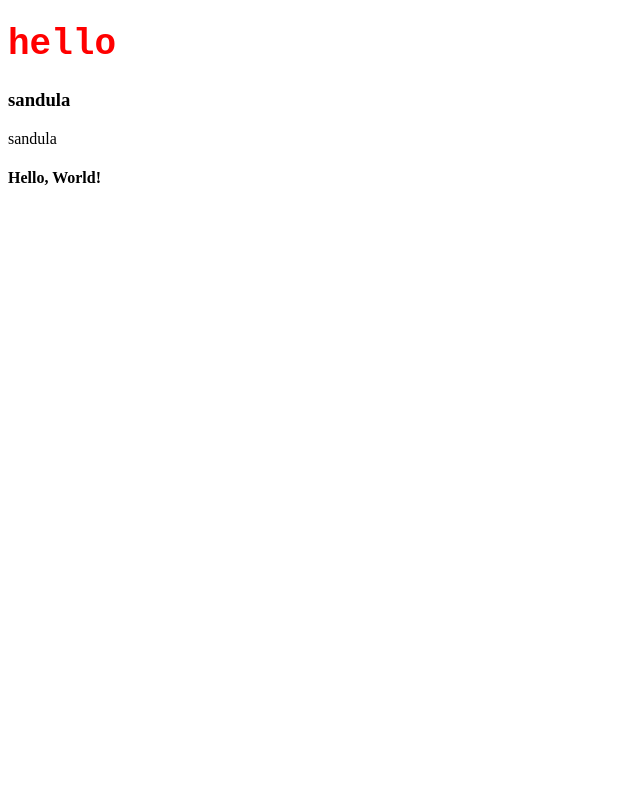
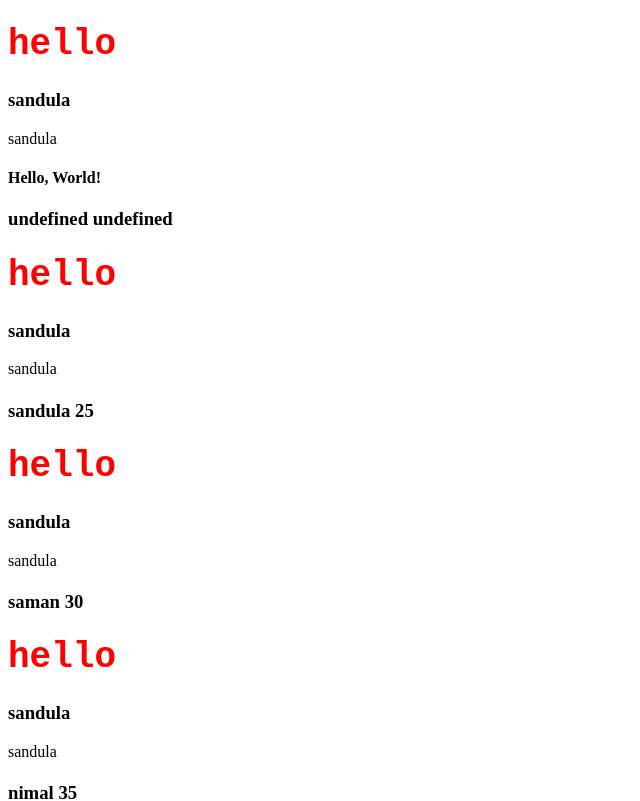
Before and after one commit to sandula-sanchana/RAD_Theory, a React (Vite) app in the folder rad-02/first-react-app/: page / in a window 1280 px wide. Shown: the top 801 px of the page, without its empty margins (0-640 px from the left). Built offline with nearby package versions, Linux system fonts and the light colour scheme.

Commit message:
map ,callback

```diff
--- a/rad-02/first-react-app/src/App.tsx
+++ b/rad-02/first-react-app/src/App.tsx
@@ -1,13 +1,24 @@
-
 import './App.css'
 import { Title } from './components/Title'
 
+const App = () => {
 
-const App=()=>{
+  const dataList = [
+    { name: "sandula", age: 25 },
+    { name: "saman", age: 30 },
+    { name: "nimal", age: 35 },
+    { name: "kamal", age: 40 }
+  ]
+
+  const newDataList = dataList.map((item, index) => {
+    return <Title key={index} name={item.name} age={item.age} />
+  })
 
   return (
     <>
-      <Title children="Hello, World!" />
+      <Title>Hello, World!</Title>
+
+      {newDataList}
     </>
   )
 
--- a/rad-02/first-react-app/src/components/Title.tsx
+++ b/rad-02/first-react-app/src/components/Title.tsx
@@ -13,6 +13,7 @@ export const Title=(props)=>{
    {name!==""?name:<h1>no name</h1>}
 
    <h4>{props.children}</h4>
+   <h3>{props.name + " " + props.age}</h3>
   </>
   )
 }
```
